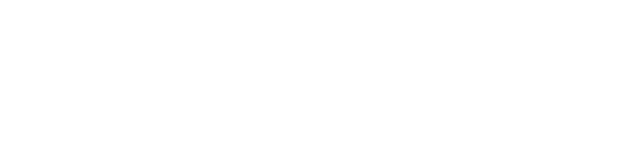
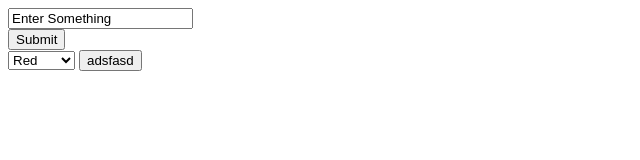
Before and after one commit to WCramRTC/Lecture_13_S22, a plain HTML site: page index.html in a window 1280 px wide. Shown: the whole page, without its empty margins (0-640 px from the left). Drawn offline with Linux system fonts and the light colour scheme.

Commit message:
Update index.html

```diff
--- a/index.html
+++ b/index.html
@@ -8,7 +8,20 @@
 </head>
 <body>
 
+    <form action="https://www.rtc.edu" method="post">
+        <input type="text" id="userName" name="userName" value="Enter Something">
+        <br>
+        <input type="submit">
+        <br>
+        <select>
+            <option>Red</option>
+            <option>Blue</option>
+            <option>Yellow</option>
+            <option>Orange</option>
+        </select>
 
+        <button>adsfasd</button>
+    </form>
 
 
 </body>
```
